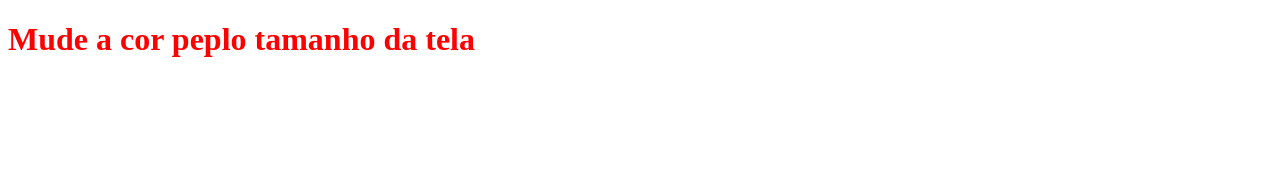
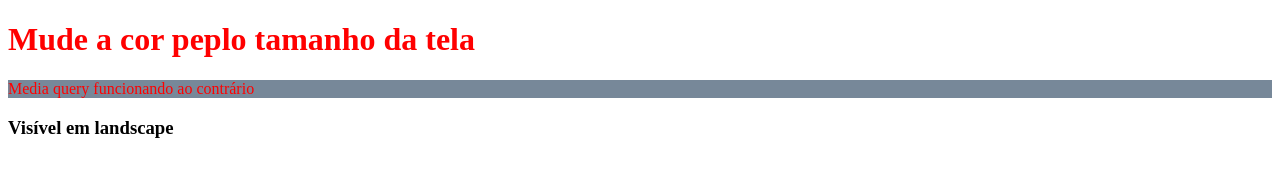
Before and after one commit to heitorlupino/html-css-js-ts-react, a plain HTML site: page Seção7_Responsividade/index.html in a window 1280 px wide. Drawn offline with Linux system fonts and the light colour scheme.

Commit message:
aprendendo min-width e landscape

```diff
--- a/Seção7_Responsividade/css/style.css
+++ b/Seção7_Responsividade/css/style.css
@@ -8,3 +8,28 @@ h1{
         color: blue;
     }
 }
+
+/* 3 - min-width */
+
+p{
+    background-color: red;
+    color: #000;
+}
+
+@media screen and (min-width: 800px){
+    p{
+        background-color: #789;
+        color: red;
+    }
+}
+
+/* 4 - landscape */
+h3{
+    display: none;
+}
+
+@media screen and (orientation: landscape){
+    h3{
+        display: block;
+    }
+}
--- a/Seção7_Responsividade/index.html
+++ b/Seção7_Responsividade/index.html
@@ -10,5 +10,11 @@
 <body>
     <!-- 2 - Media query -->
     <h1>Mude a cor peplo tamanho da tela</h1>
+
+    <!-- 3 - min width -->
+    <p>Media query funcionando ao contrário</p>
+
+    <!-- 4 - landscape -->
+    <h3>Visível em landscape</h3>
 </body>
 </html>
```
